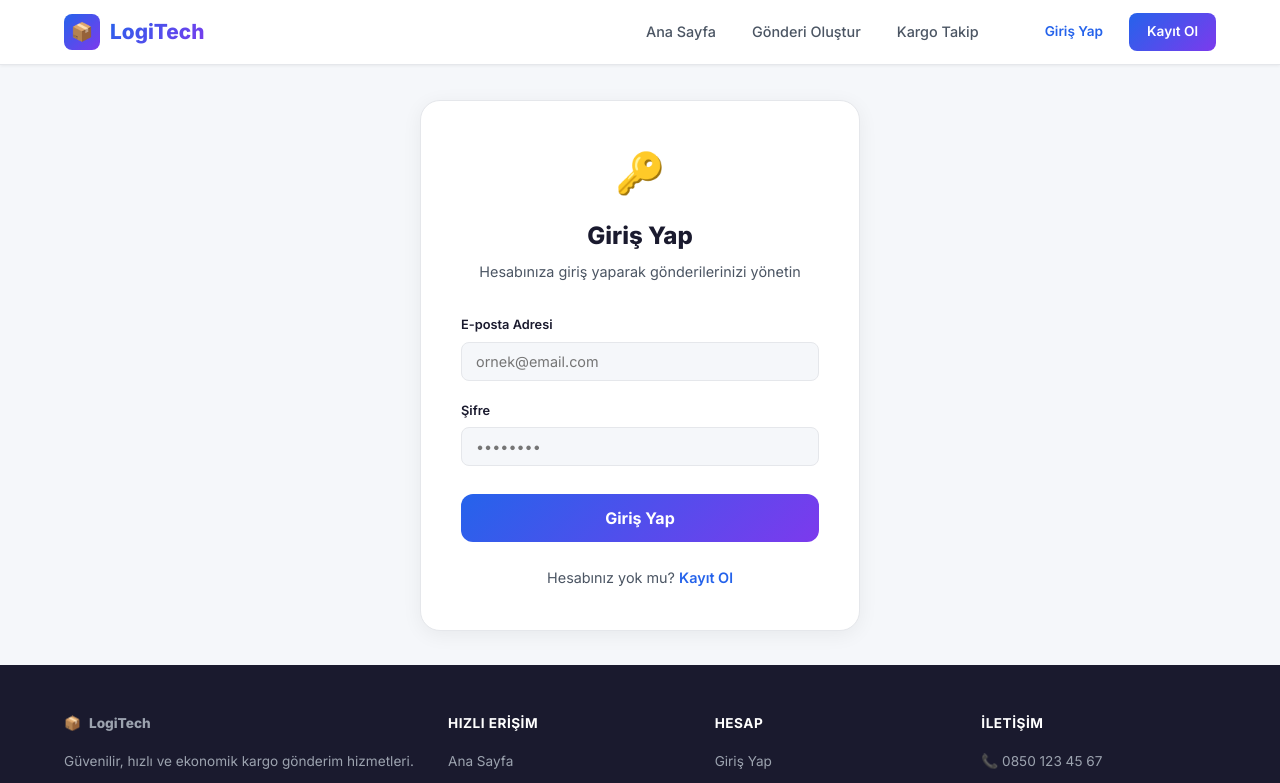
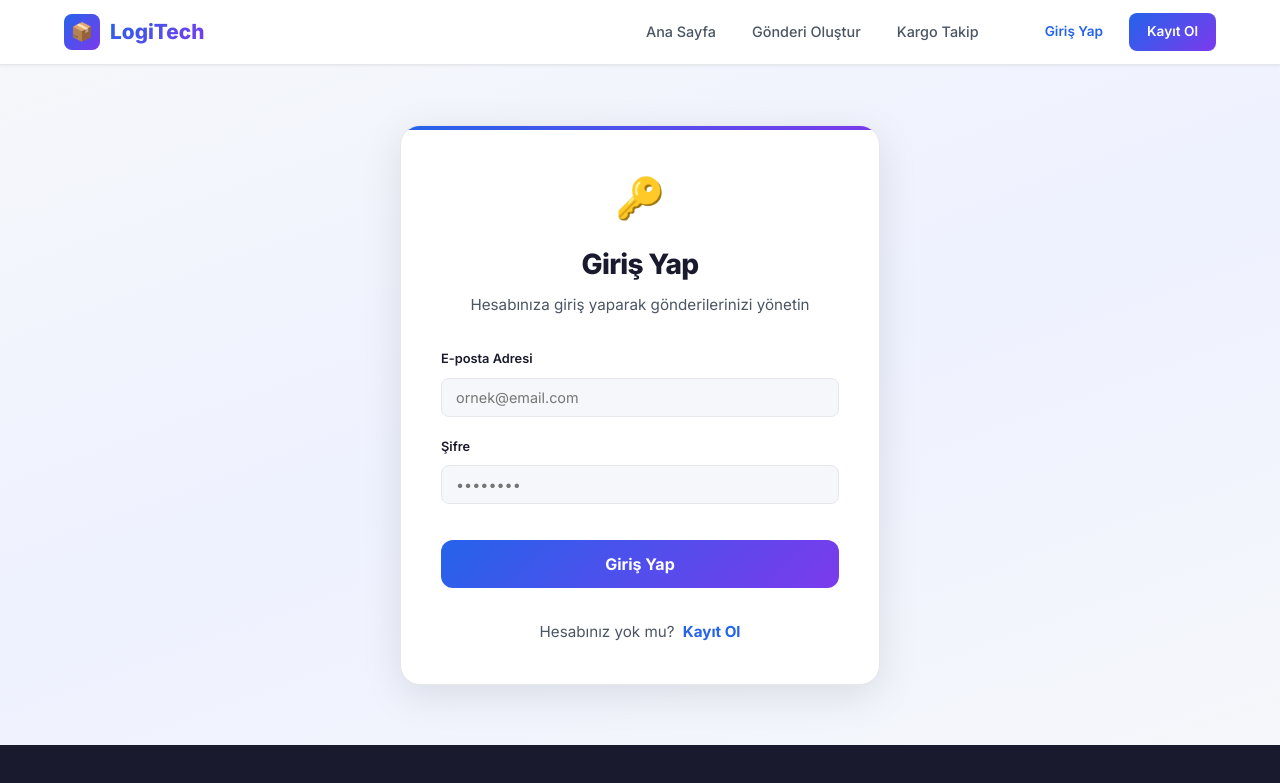
Before and after one commit to iil-0/Logistics-Management-System, a React (Vite) app in the folder lojistik-frontend/: page /giris in a window 1280 px wide. Shown: the top 783 px of the page. Built offline with nearby package versions, Linux system fonts and the light colour scheme; no server answers.

Commit message:
style: implement sticky footer and refine auth page aesthetics

```diff
--- a/lojistik-frontend/src/index.css
+++ b/lojistik-frontend/src/index.css
@@ -67,6 +67,16 @@ body {
   border-radius: 3px;
 }
 
+.app-layout {
+  display: flex;
+  flex-direction: column;
+  flex: 1;
+}
+
+.app-main {
+  flex: 1;
+}
+
 .gradient-text {
   background: var(--gradient-primary);
   -webkit-background-clip: text;
--- a/lojistik-frontend/src/pages/GirisPage.css
+++ b/lojistik-frontend/src/pages/GirisPage.css
@@ -1,9 +1,10 @@
 .auth-page {
-  min-height: calc(100vh - 200px);
+  min-height: calc(100vh - 120px);
   display: flex;
   align-items: center;
   justify-content: center;
   padding: 2rem 1rem;
+  background: var(--gradient-hero);
 }
 
 .auth-card {
@@ -12,8 +13,20 @@
   border-radius: var(--radius-xl);
   padding: 2.5rem;
   width: 100%;
-  max-width: 440px;
-  box-shadow: var(--shadow-card);
+  max-width: 480px;
+  box-shadow: var(--shadow-lg);
+  position: relative;
+  overflow: hidden;
+}
+
+.auth-card::before {
+  content: "";
+  position: absolute;
+  top: 0;
+  left: 0;
+  width: 100%;
+  height: 4px;
+  background: var(--gradient-primary);
 }
 
 .auth-header {
@@ -24,18 +37,23 @@
 .auth-icon {
   font-size: 2.5rem;
   margin-bottom: 0.75rem;
+  display: flex;
+  justify-content: center;
+  color: var(--accent-blue);
 }
 
 .auth-header h1 {
-  font-size: 1.5rem;
+  font-size: 1.75rem;
   font-weight: 800;
   color: var(--text-primary);
-  margin-bottom: 0.3rem;
+  margin-bottom: 0.5rem;
+  letter-spacing: -0.025em;
 }
 
 .auth-header p {
-  font-size: 0.9rem;
+  font-size: 0.95rem;
   color: var(--text-secondary);
+  line-height: 1.5;
 }
 
 .auth-form {
@@ -44,58 +62,104 @@
   gap: 1.25rem;
 }
 
+.form-row {
+  display: grid;
+  grid-template-columns: 1fr 1fr;
+  gap: 1.25rem;
+}
+
+@media (max-width: 540px) {
+  .form-row {
+    grid-template-columns: 1fr;
+    gap: 1.25rem;
+  }
+}
+
 .auth-form .form-group {
   display: flex;
   flex-direction: column;
-  gap: 0.4rem;
+  gap: 0.5rem;
 }
 
 .auth-form label {
-  font-size: 0.825rem;
+  font-size: 0.875rem;
   font-weight: 600;
   color: var(--text-primary);
 }
 
 .auth-form input {
-  padding: 12px 14px;
+  width: 100%;
+  padding: 14px 16px;
   border: 1px solid var(--border);
-  border-radius: var(--radius-sm);
-  font-size: 0.9rem;
+  border-radius: var(--radius-md);
+  font-size: 0.95rem;
   font-family: inherit;
   color: var(--text-primary);
   outline: none;
-  transition: border-color 0.2s;
-  background: var(--bg-primary);
+  transition: all 0.2s ease;
+  background: #fcfdfe;
 }
 
 .auth-form input:focus {
   border-color: var(--accent-blue);
-  box-shadow: 0 0 0 3px rgba(37, 99, 235, 0.1);
+  background: #fff;
+  box-shadow: 0 0 0 4px rgba(37, 99, 235, 0.1);
 }
 
 .auth-submit {
   width: 100%;
   justify-content: center;
-  margin-top: 0.5rem;
+  margin-top: 1rem;
+  padding: 14px;
+  font-size: 1rem;
+  font-weight: 700;
+  border-radius: var(--radius-md);
+  background: var(--gradient-primary);
+  color: white;
+  border: none;
+  cursor: pointer;
+  transition: transform 0.2s, box-shadow 0.2s;
+}
+
+.auth-submit:hover {
+  transform: translateY(-1px);
+  box-shadow: 0 4px 12px rgba(37, 99, 235, 0.2);
+}
+
+.auth-submit:active {
+  transform: translateY(0);
+}
+
+.auth-submit:disabled {
+  opacity: 0.7;
+  cursor: not-allowed;
 }
 
 .auth-error {
-  background: #fef2f2;
-  border: 1px solid #fecaca;
-  color: var(--accent-red);
-  padding: 0.75rem 1rem;
-  border-radius: var(--radius-sm);
-  font-size: 0.85rem;
+  background: #fff1f2;
+  border: 1px solid #fda4af;
+  color: #be123c;
+  padding: 0.875rem 1rem;
+  border-radius: var(--radius-md);
+  font-size: 0.875rem;
+  display: flex;
+  align-items: center;
+  gap: 0.5rem;
 }
 
 .auth-footer {
   text-align: center;
-  margin-top: 1.5rem;
-  font-size: 0.9rem;
+  margin-top: 2rem;
+  font-size: 0.95rem;
   color: var(--text-secondary);
 }
 
 .auth-footer a {
   color: var(--accent-blue);
-  font-weight: 600;
+  font-weight: 700;
+  margin-left: 0.25rem;
 }
+
+.auth-footer a:hover {
+  text-decoration: underline;
+}
```
